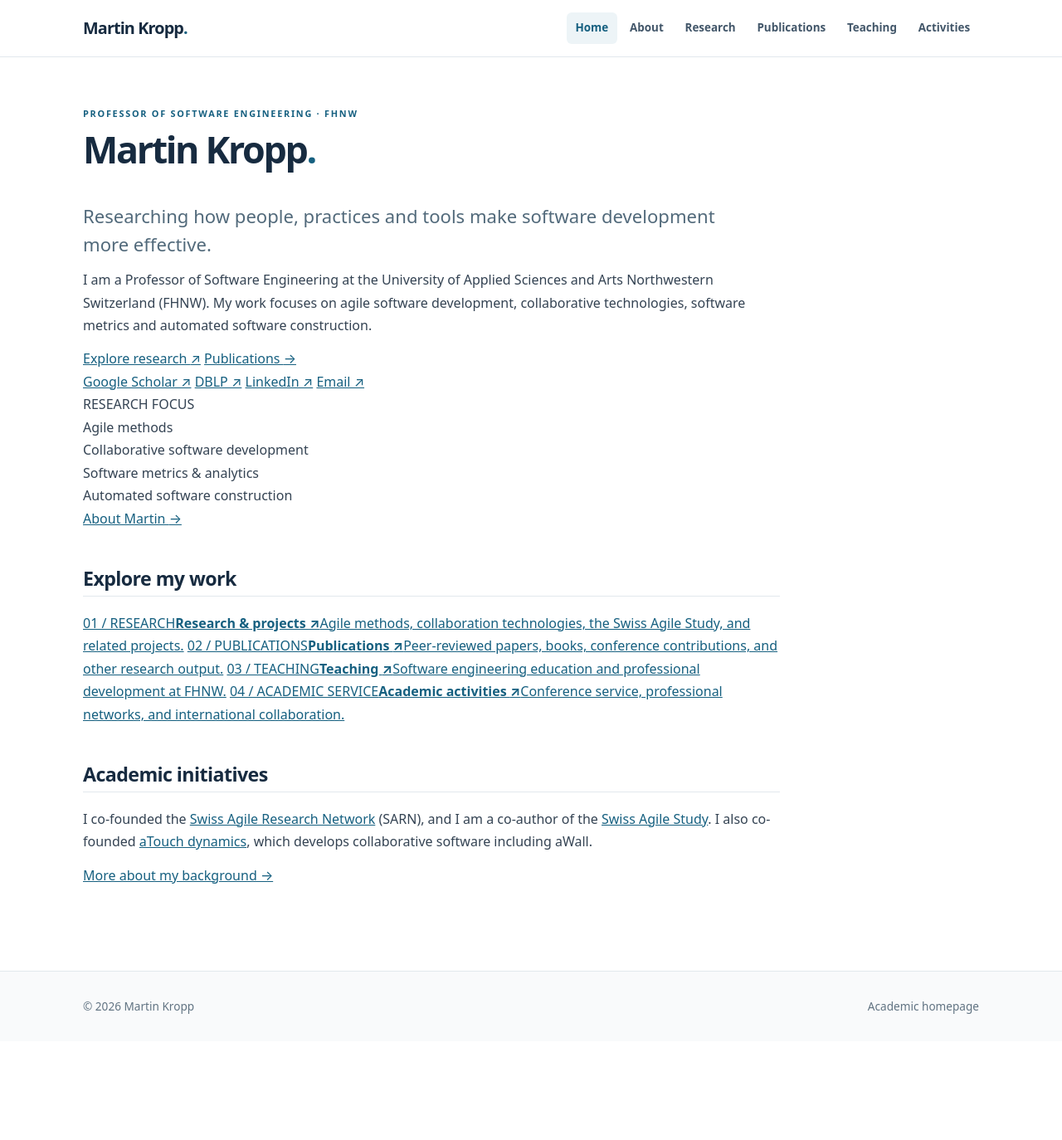
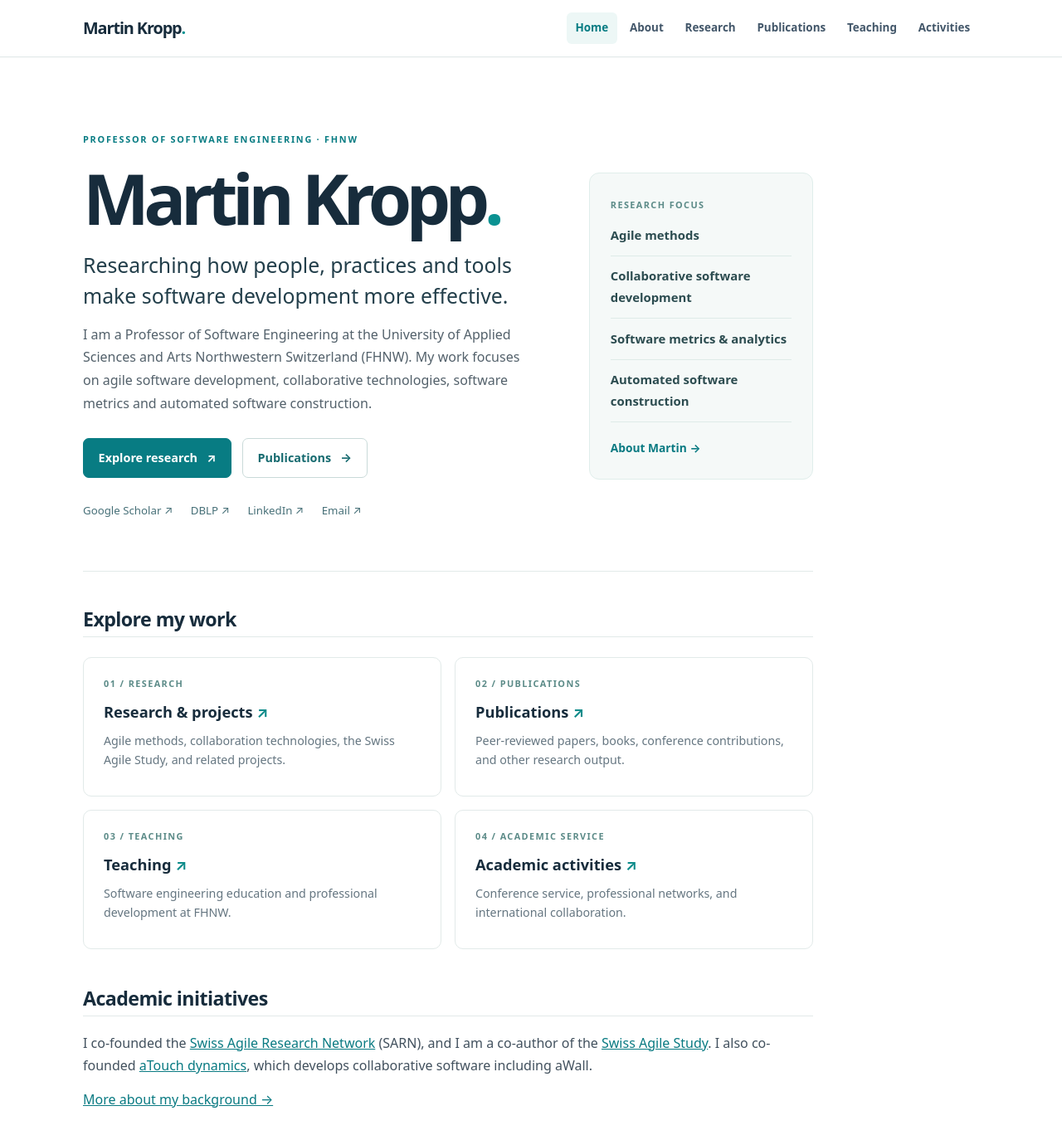
Before and after one commit to martinkropp/martinkropp.github.io, a Jekyll site: the page built from index.md, in a window 1280 px wide and 1400 px high. Shown: the top 1374 px of the window at 83% size. Built offline with Jekyll 4.4.1, drawn with Linux system fonts in a browser that asks for light colours.

Commit message:
Style redesigned profile homepage with teal accents and responsive feature grid

```diff
--- a/assets/css/site.css
+++ b/assets/css/site.css
@@ -60,3 +60,33 @@ a:focus-visible{outline:3px solid #6aa6c3;outline-offset:3px;border-radius:3px}
 .prose .scholar-citation{font-size:.91rem;line-height:1.55}.scholar-entry{padding:.54rem 0 .62rem}
 @media(max-width:780px){.wrap{width:calc(100% - 2rem)}.header{position:static}.nav{padding:.8rem 0;flex-direction:column;align-items:flex-start;gap:.5rem}nav{gap:.15rem;flex-wrap:wrap}nav a{padding:.35rem .52rem;font-size:.84rem}.main{padding:2.1rem 0 3.5rem}.hero{padding:.4rem 0 1.45rem}.cards{grid-template-columns:repeat(auto-fit,minmax(220px,1fr))}}
 @media(prefers-reduced-motion:reduce){html{scroll-behavior:auto}nav a{transition:none}}
+
+
+/* Portfolio direction: contemporary al-folio rhythm with a distinct identity. */
+:root{--accent:#087c83;--ink:#172c3c;--body:#42515e;--sub:#697a86;--paper:#f7faf9;--line:#e2eae9}
+body{background:#fff}.brand-dot{color:#0b9292}a{color:#097a82}
+.header{box-shadow:0 1px 0 rgba(19,54,60,.025)}.brand{letter-spacing:-.055em}.nav a[aria-current="page"],.nav a:hover{background:#edf7f6;color:#087c83}
+.main{padding-top:3.4rem}.prose{max-width:880px}
+.profile-hero{display:grid;grid-template-columns:minmax(0,1fr) 270px;gap:clamp(2rem,5vw,5.5rem);align-items:center;padding:2.2rem 0 3.8rem;border-bottom:1px solid var(--line)}
+.profile-copy{min-width:0}.profile-copy .eyebrow{color:#087c83;margin-bottom:1.1rem}
+.prose .profile-copy h1{font-size:clamp(3.15rem,7vw,5.3rem);letter-spacing:-.078em;margin:.05rem 0 1.2rem;line-height:1.03}
+.profile-copy .lead{font-size:clamp(1.25rem,2vw,1.55rem);line-height:1.46;max-width:690px;color:#233f4b;margin:0 0 1rem}
+.profile-copy>p:not(.lead){max-width:675px;line-height:1.73;color:#53616b}
+.profile-actions{display:flex;gap:.8rem;flex-wrap:wrap;margin:1.75rem 0}
+.profile-actions a{display:inline-flex;align-items:center;gap:.7rem;padding:.65rem 1.1rem;border:1px solid #c9dad9;border-radius:7px;text-decoration:none;font-weight:650;font-size:.9rem}
+.profile-actions .action-primary{background:#087c83;border-color:#087c83;color:#fff}.profile-actions .action-primary:hover{background:#07686e}
+.profile-actions .action-secondary{background:#fff;color:#176b70}.profile-actions a:hover{text-decoration:none;transform:translateY(-1px)}
+.profile-social{display:flex;flex-wrap:wrap;gap:.4rem 1.35rem;font-size:.83rem}
+.profile-social a{text-decoration:none;color:#477078}.profile-social a:hover{text-decoration:underline}
+.profile-aside{background:#f5f9f8;border:1px solid #e0eeeb;border-radius:12px;padding:1.45rem 1.55rem}
+.aside-label,.feature-number{font-size:.68rem;font-weight:750;letter-spacing:.13em;color:#5c8b88}
+.aside-topic{font-size:.93rem;font-weight:600;color:#2c4c50;padding:.72rem 0;border-bottom:1px solid #deebe8}
+.aside-link{display:inline-block;margin-top:1.2rem;text-decoration:none;font-size:.86rem;font-weight:650}
+.feature-grid{display:grid;grid-template-columns:repeat(2,minmax(0,1fr));gap:1rem;margin:1.5rem 0 2.8rem}
+.feature-link{display:flex;flex-direction:column;gap:.8rem;border:1px solid var(--line);border-radius:10px;padding:1.4rem 1.5rem;text-decoration:none!important;background:#fff;min-height:168px;transition:border-color .17s,background .17s,transform .17s}
+.feature-link strong{font-size:1.14rem;line-height:1.25;color:var(--ink)}.feature-link strong span{color:#0d8b8a}.feature-link>span:last-child{font-size:.89rem;line-height:1.6;color:#657681}
+.feature-link:hover{border-color:#9ac9c2;background:#fbfefd;transform:translateY(-2px)}
+.prose h2{border-bottom-color:var(--line)}.scholar-title a,.scholar-citation .scholar-title a{color:#087b83}
+@media(max-width:850px){.profile-hero{grid-template-columns:1fr;gap:1.7rem;padding:1.3rem 0 2.7rem}.profile-aside{display:grid;grid-template-columns:repeat(2,minmax(0,1fr));column-gap:1rem}.aside-label,.aside-link{grid-column:1/-1}}
+@media(max-width:600px){.feature-grid{grid-template-columns:1fr}.profile-aside{grid-template-columns:1fr}.profile-hero{padding-top:.4rem}.prose .profile-copy h1{font-size:3.15rem}.feature-link{min-height:0}.profile-actions a{font-size:.86rem}}
+@media(prefers-reduced-motion:reduce){.feature-link,.profile-actions a{transition:none}.feature-link:hover,.profile-actions a:hover{transform:none}}
```
